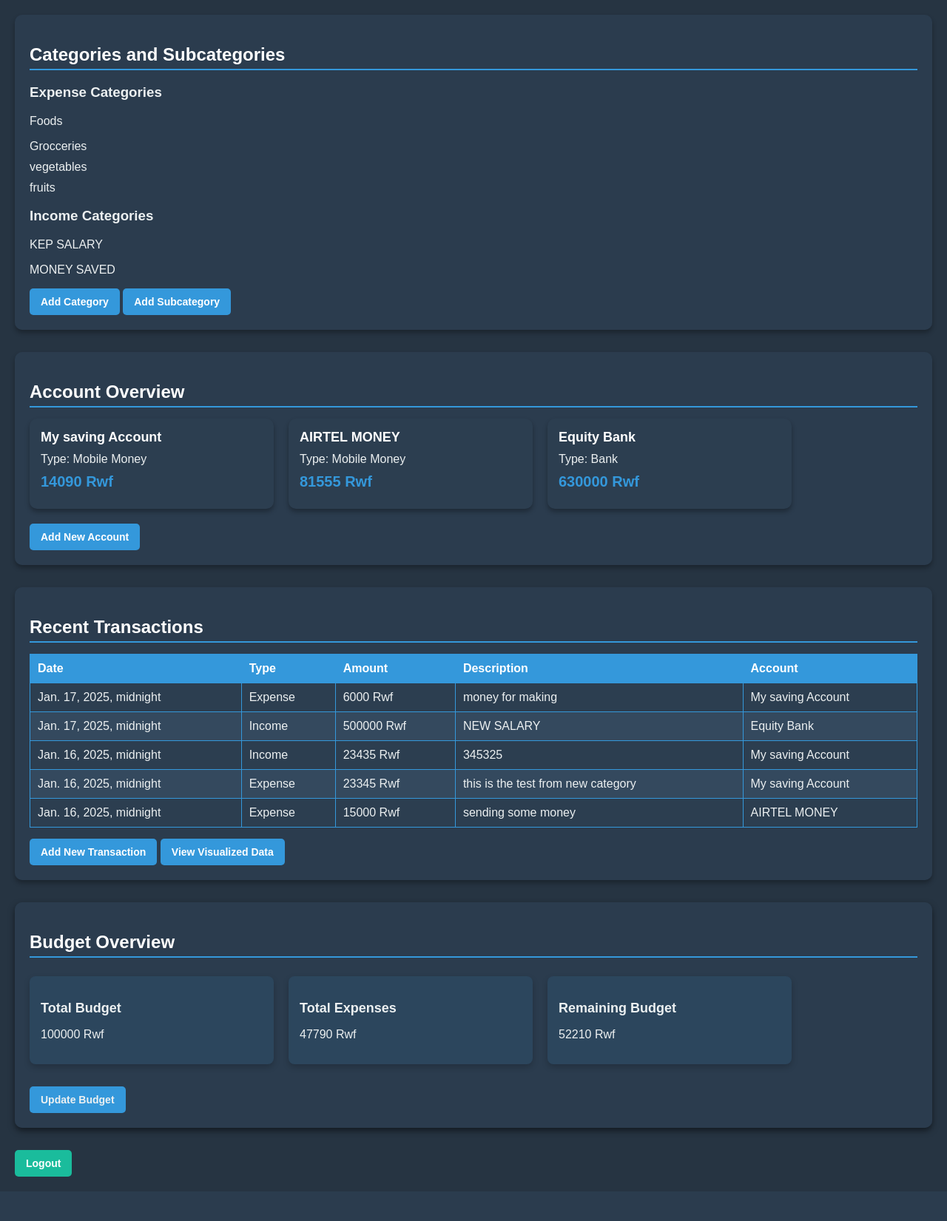
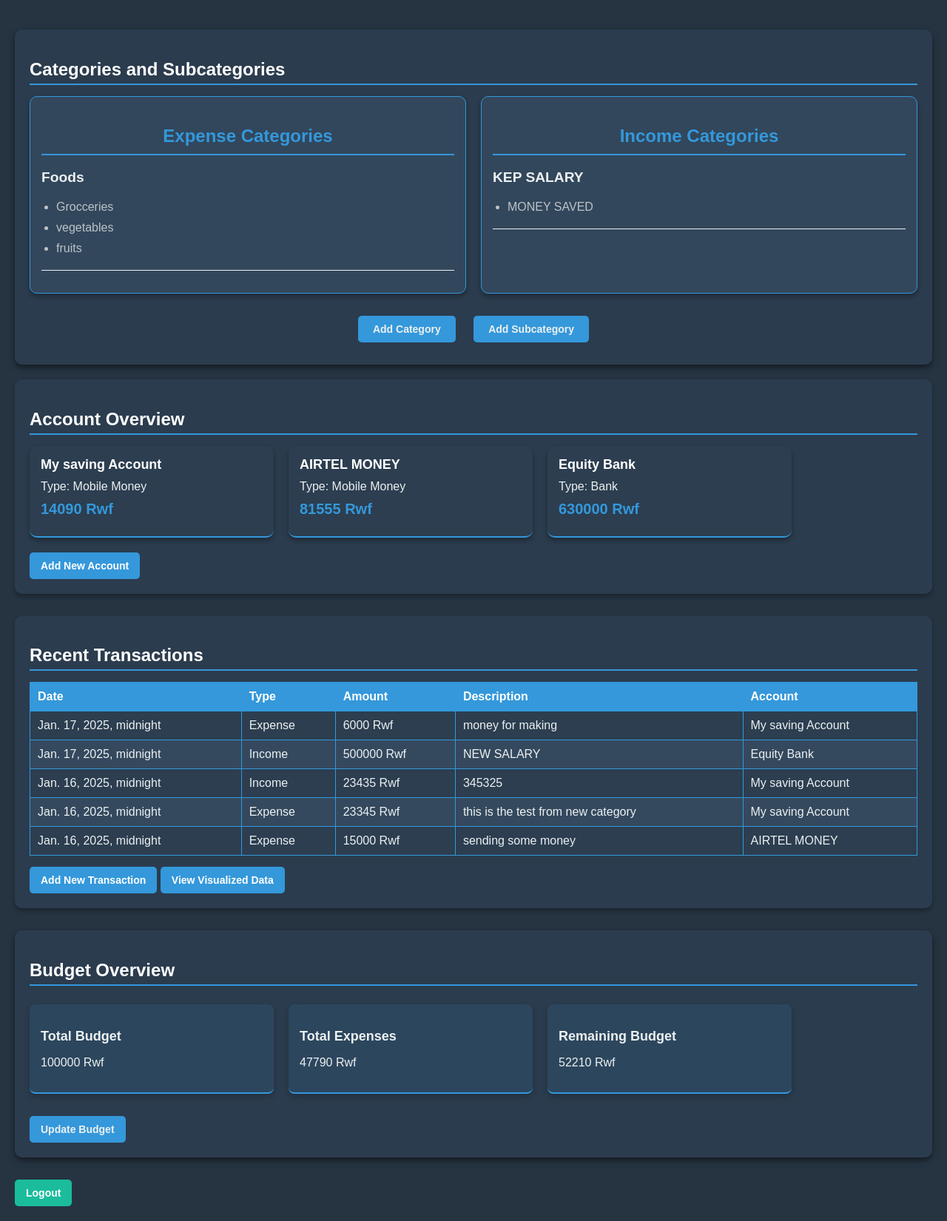
Before and after one commit to hirwacedric123/SpendIT, a Django app: page /home/ in a window 1280 px wide. Shown: the part 159-1810 px from the top of the page at 74% size. Before the commit the page ends 1750 px from the top, so only its background shows below. Run offline with Django 5.2, Linux system fonts and the light colour scheme; a user stored in the database is signed in; data comes from the database, SQL or seed files in the repository.

Commit message:
feat: enhance dashboard styling with new category overview layout and improved card designs

```diff
--- a/Spend/static/assets/css/dashboard.css
+++ b/Spend/static/assets/css/dashboard.css
@@ -130,6 +130,7 @@ table tbody tr:nth-child(even) {
     color: #ecf0f1; /* Text color */
     transition: transform 0.3s ease, box-shadow 0.3s ease;
     margin-bottom: 20px;
+    border-bottom: 2px solid #3498db;
 
 }
 
@@ -183,6 +184,7 @@ table tbody tr:nth-child(even) {
     border-radius: 8px;
     box-shadow: 0 4px 8px rgba(0, 0, 0, 0.2);
     width: 300px;
+    border-bottom: 2px solid #3498db;
 }
 .budget-card-overview{
     display: flex;
@@ -230,3 +232,84 @@ table tbody tr:nth-child(even) {
 .budget-overview .btn-primary:hover {
     background-color: #2980b9;
 }
+
+/*  */
+
+.categories-overview {
+    margin: 20px 0;
+    padding: 20px;
+    background-color: rgba(44, 62, 80, 0.9); /* Dark section background */
+    border-radius: 10px;
+    box-shadow: 0 4px 8px rgba(0, 0, 0, 0.5);
+}
+
+.categories-container {
+    display: flex;
+    justify-content: space-between;
+    gap: 20px; /* Add space between income and expense sections */
+}
+
+.category-group {
+    flex: 1; /* Allow each section to take equal space */
+    border: 1px solid #3498db; /* Blue border to match project theme */
+    padding: 15px;
+    border-radius: 10px;
+    background-color: rgba(52, 73, 94, 0.9); /* Dark blue-gray for better contrast */
+    overflow: hidden;
+    color: #ecf0f1; /* Light text color */
+    box-shadow: 0 4px 6px rgba(0, 0, 0, 0.3);
+}
+
+.category-group h3 {
+    text-align: center;
+    font-size: 1.5em;
+    color: #3498db; /* Blue to highlight section titles */
+    border-bottom: 2px solid #3498db;
+    padding-bottom: 10px;
+    margin-bottom: 15px;
+}
+
+.category-item {
+    margin: 15px 0;
+    border-bottom: 1px solid #ecf0f1; /* Divider for categories */
+    padding-bottom: 10px;
+}
+
+.category-name {
+    font-size: 1.2em;
+    font-weight: bold;
+    color: #ecf0f1;
+}
+
+.subcategory-list {
+    margin: 10px 0 0 20px;
+    padding: 0;
+    list-style-type: disc;
+    color: #bdc3c7; /* Slightly lighter gray for subcategories */
+}
+
+.no-subcategories {
+    margin-left: 20px;
+    font-style: italic;
+    color: #e74c3c; /* Red for missing subcategories */
+}
+
+.category-actions {
+    margin-top: 20px;
+    text-align: center;
+}
+
+.category-actions .btn {
+    margin: 10px;
+    padding: 10px 20px;
+    background-color: #3498db;
+    color: #ecf0f1;
+    border-radius: 5px;
+    text-decoration: none;
+    font-weight: bold;
+    transition: background-color 0.3s;
+}
+
+.category-actions .btn:hover {
+    background-color: #2980b9;
+}
```
